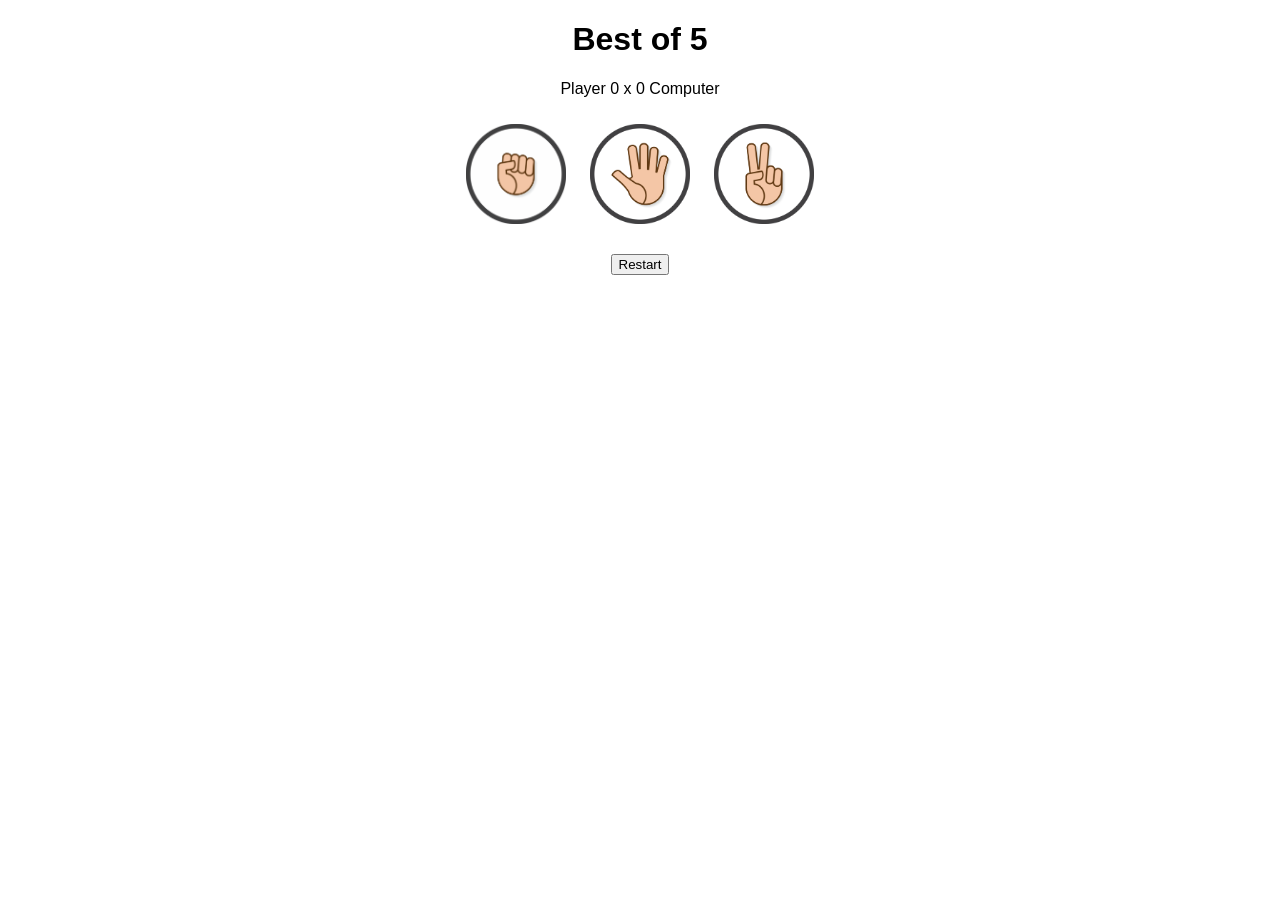
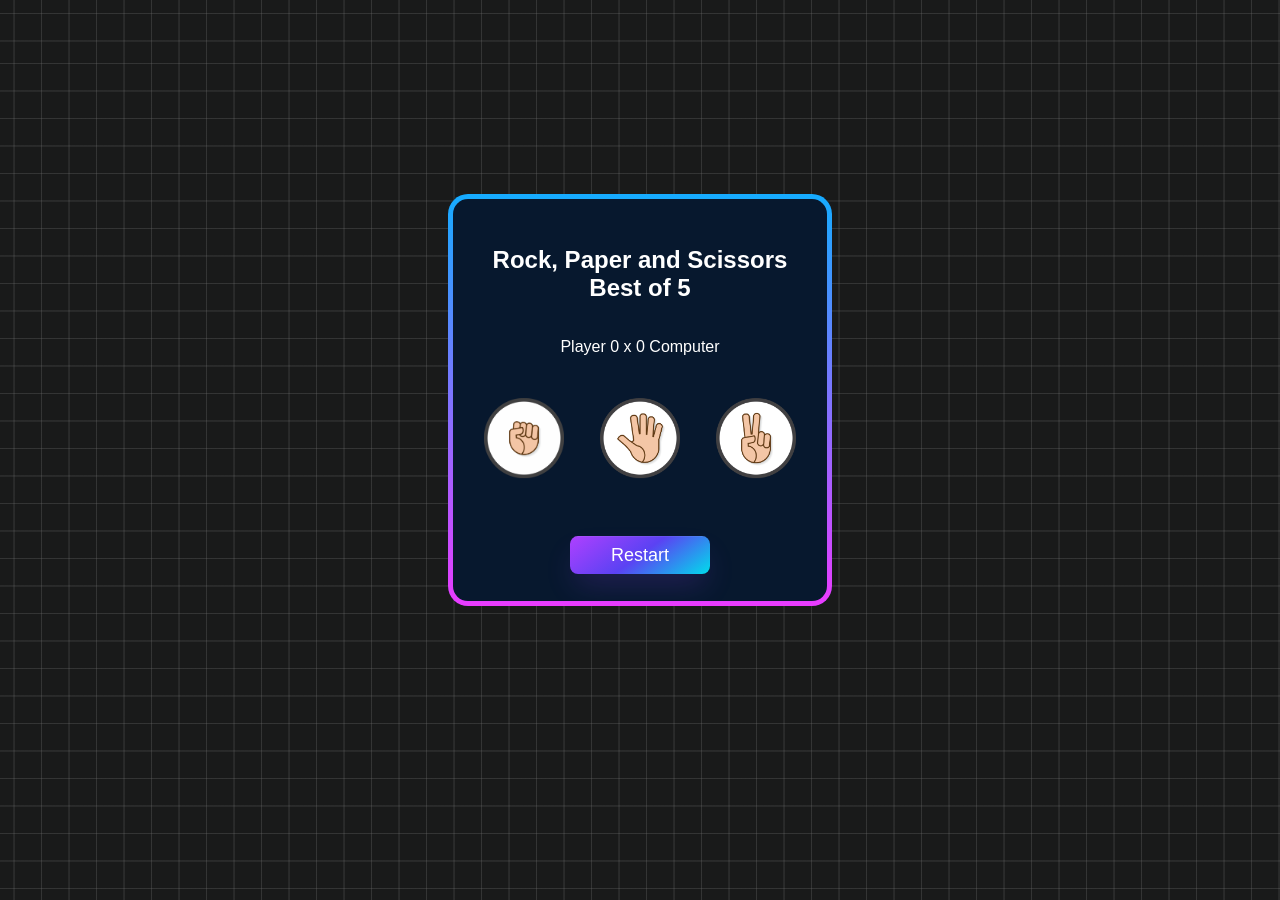
Before and after one commit to acaf02/rock-paper-scissors, a Flask app: page / in a window 1280 px wide. Before the commit the page ends 275 px from the top, so only its background shows below. Run offline with Flask 3, Linux system fonts and the light colour scheme.

Commit message:
style: add link to styleseet and div

```diff
--- a/templates/index.html
+++ b/templates/index.html
@@ -3,21 +3,20 @@
 <head>
   <meta charset="UTF-8">
   <title>Rock Paper Scissors - Best of 5</title>
-  <style>
-    img { width: 100px; cursor: pointer; margin: 10px; }
-    body { font-family: sans-serif; text-align: center; }
-  </style>
+  <link rel="stylesheet" href="./static/style.css">
 </head>
 <body>
-  <h1>Best of 5</h1>
+  <div class="card">
+  <h2>Rock, Paper and Scissors    Best of 5</h2>
   <p id="score">Player 0 x 0 Computer</p>
-  <div>
+  <div class="choices">
     <img src="/static/img/rock.png" alt="Rock" onclick="makeChoice('r')">
     <img src="/static/img/paper.png" alt="Paper" onclick="makeChoice('p')">
     <img src="/static/img/scissors.png" alt="Scissors" onclick="makeChoice('s')">
   </div>
   <p id="result"></p>
   <button onclick="resetGame()">Restart</button>
+</div>
 
   <script>
     let playerWins = 0;
```
